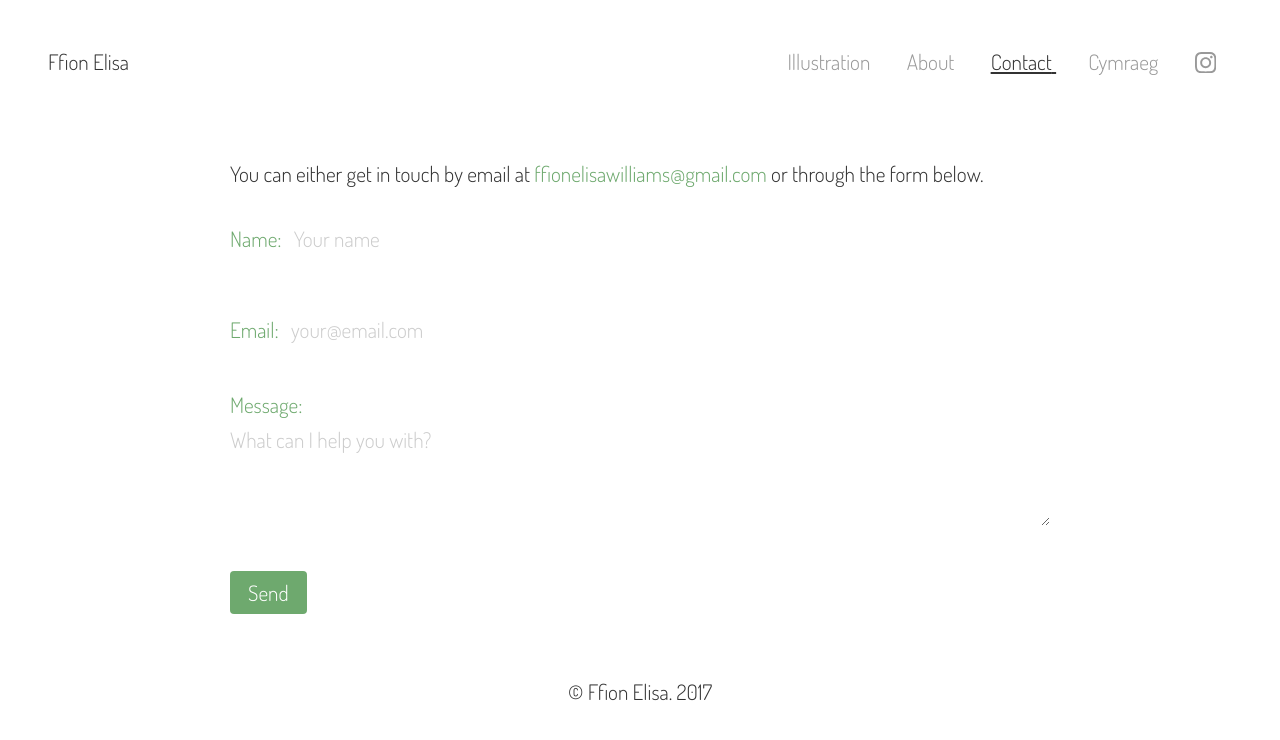
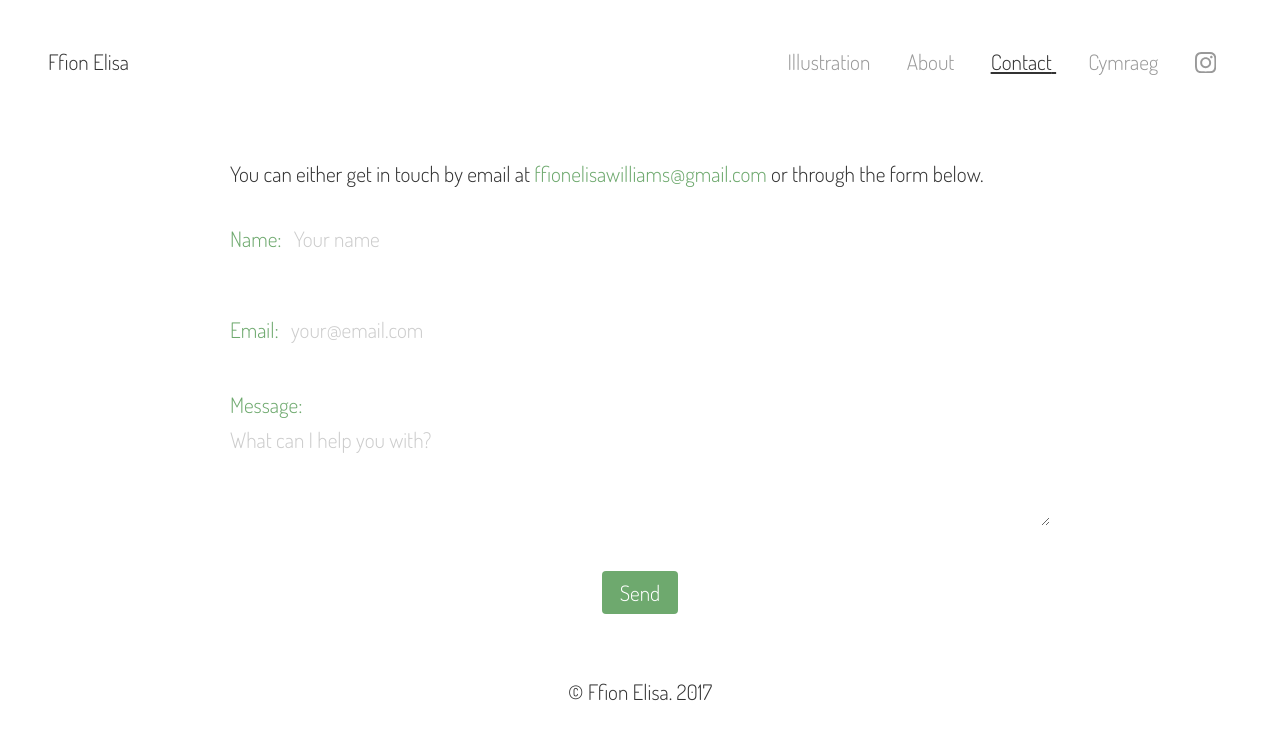
Before and after one commit to danprince/ffionelisa.com, a Jekyll site: the page built from _pages/contact.md, in a window 1280 px wide. Shown: the top 740 px of the page. Built offline with Jekyll 4.4.1, drawn with Linux system fonts in a browser that asks for light colours; nearby versions of some CDN libraries.

Commit message:
making more mobile friendly

```diff
--- a/_pages/contact.md
+++ b/_pages/contact.md
@@ -23,7 +23,9 @@ body_cy: >
       <label for="message">Neges:</label>
       <textarea name="message" id="message" placeholder="Beth allai eich helpu gyda?"></textarea>
     </div>
-    <input class="button" type="submit" value="Send">
+    <center>
+      <input class="button" type="submit" value="Send">
+    </center>
   </form>
 ---
 You can either get in touch by email at [ffionelisawilliams@gmail.com](mailto:ffionelisawilliams@gmail.com) or through the form below.
@@ -42,5 +44,7 @@ You can either get in touch by email at [ffionelisawilliams@gmail.com](mailto:ff
     <label for="message">Message:</label>
     <textarea name="message" id="message" placeholder="What can I help you with?"></textarea>
   </div>
-  <input class="button" type="submit" value="Send">
+  <center>
+    <input class="button" type="submit" value="Send">
+  </center>
 </form>
--- a/assets/style.css
+++ b/assets/style.css
@@ -381,3 +381,7 @@ body[data-lang="cy"] [data-lang="en"] {
     text-align: center;
   }
 }
+
+* {
+  -webkit-tap-highlight-color: transparent;
+}
```
